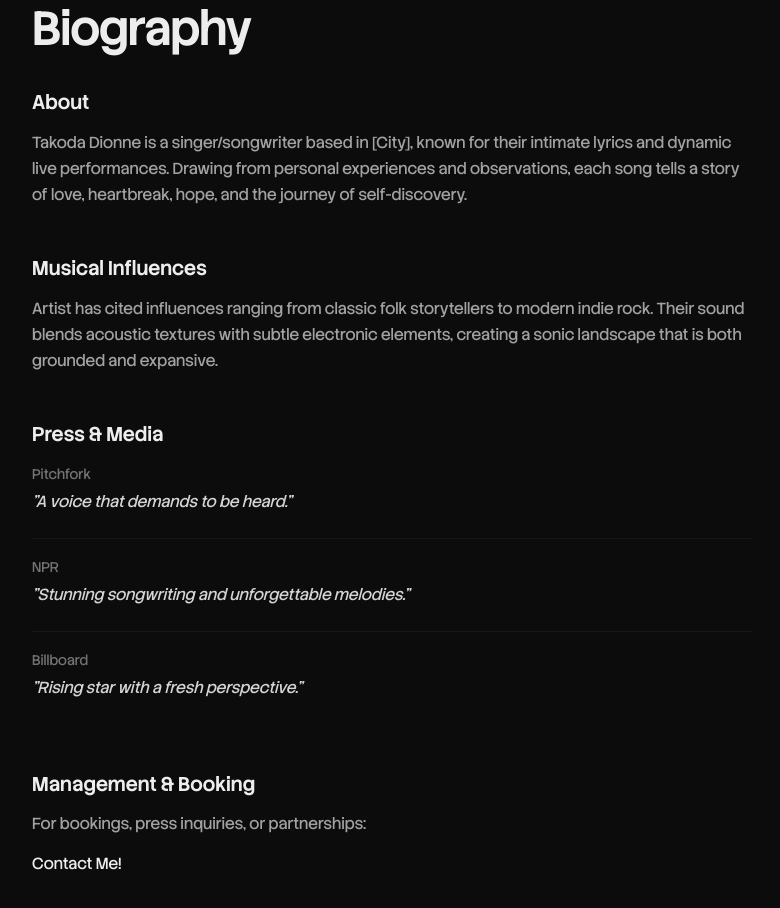
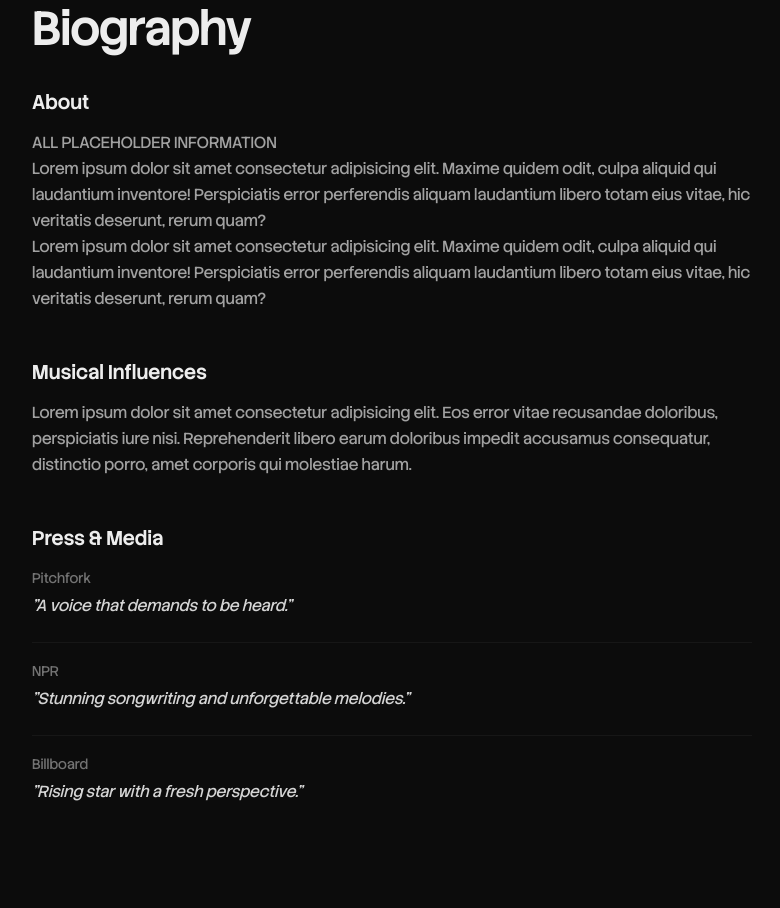
Before and after one commit to robert-chatterton/takoda-next, a Next.js app: page /bio in a window 1280 px wide. Shown: the part 160-1068 px from the top of the page, without its empty margins (248-1028 px from the left). Built offline with nearby package versions, Linux system fonts and the light colour scheme.

Commit message:
feat: sample text on bio page

```diff
--- a/app/bio/page.tsx
+++ b/app/bio/page.tsx
@@ -1,6 +1,3 @@
-import Link from 'next/link';
-import { ARTIST_NAME } from '../constants';
-
 export default function BioPage() {
   return (
     <div className='max-w-3xl mx-auto px-6 py-24'>
@@ -9,20 +6,20 @@ export default function BioPage() {
       <section className='mb-12'>
         <h2 className='text-xl font-semibold mb-4'>About</h2>
         <p className='text-neutral-400 leading-relaxed'>
-          {ARTIST_NAME} is a singer/songwriter based in [City], known for their
-          intimate lyrics and dynamic live performances. Drawing from personal
-          experiences and observations, each song tells a story of love,
-          heartbreak, hope, and the journey of self-discovery.
+          ALL PLACEHOLDER INFORMATION
+        </p>
+        <p className='text-neutral-400 leading-relaxed'>
+          Lorem ipsum dolor sit amet consectetur adipisicing elit. Maxime quidem odit, culpa aliquid qui laudantium inventore! Perspiciatis error perferendis aliquam laudantium libero totam eius vitae, hic veritatis deserunt, rerum quam?
+        </p>
+        <p className='text-neutral-400 leading-relaxed'>
+          Lorem ipsum dolor sit amet consectetur adipisicing elit. Maxime quidem odit, culpa aliquid qui laudantium inventore! Perspiciatis error perferendis aliquam laudantium libero totam eius vitae, hic veritatis deserunt, rerum quam?
         </p>
       </section>
 
       <section className='mb-12'>
         <h2 className='text-xl font-semibold mb-4'>Musical Influences</h2>
         <p className='text-neutral-400 leading-relaxed'>
-          Artist has cited influences ranging from classic folk storytellers to
-          modern indie rock. Their sound blends acoustic textures with subtle
-          electronic elements, creating a sonic landscape that is both grounded
-          and expansive.
+          Lorem ipsum dolor sit amet consectetur adipisicing elit. Eos error vitae recusandae doloribus, perspiciatis iure nisi. Reprehenderit libero earum doloribus impedit accusamus consequatur, distinctio porro, amet corporis qui molestiae harum.
         </p>
       </section>
 
@@ -52,19 +49,6 @@ export default function BioPage() {
           ))}
         </div>
       </section>
-
-      <section>
-        <h2 className='text-xl font-semibold mb-4'>Management & Booking</h2>
-        <p className='text-neutral-400 mb-4'>
-          For bookings, press inquiries, or partnerships:
-        </p>
-        <Link
-          href='/contact'
-          className='group/link hover:underline underline-offset-4 decoration-neutral-400'
-        >
-          Contact Me!
-        </Link>
-      </section>
     </div>
   );
 }
```
